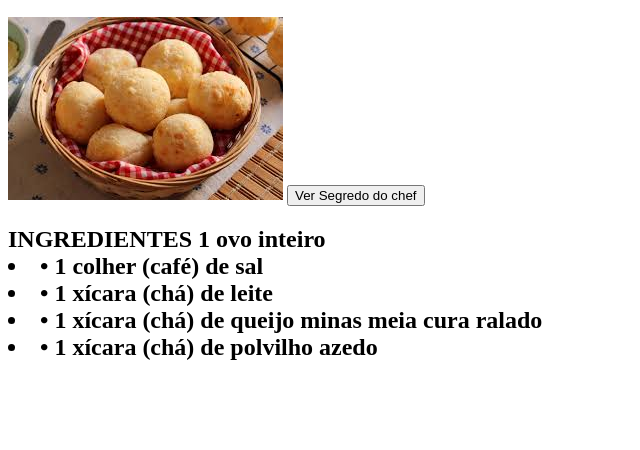
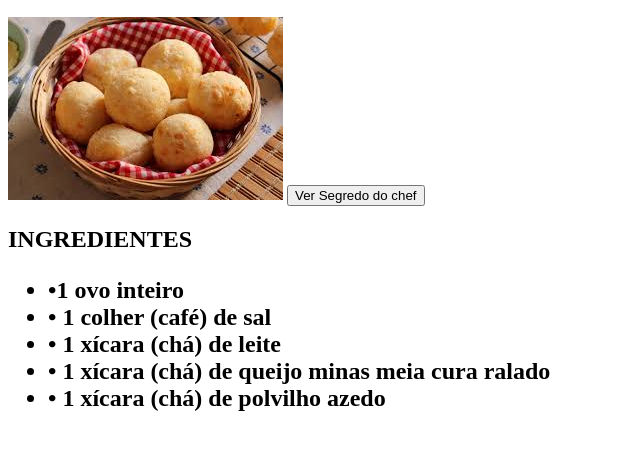
Before and after one commit to Paulohps2005/receitas-de-minas, a plain HTML site: page index.html in a window 1280 px wide. Shown: the part 110-560 px from the top of the page, without its empty margins (0-640 px from the left). Drawn offline with Linux system fonts and the light colour scheme.

Commit message:
feat: adiciona lista de ingredientes

```diff
--- a/index.html
+++ b/index.html
@@ -26,12 +26,15 @@
         </section>
         <section>
             <h2>INGREDIENTES
-                <li•>1 ovo inteiro</li>
+            <ul>
+                <li>•1 ovo inteiro</li>
                 <li>• 1 colher (café) de sal</li>
                 <li>• 1 xícara (chá) de leite</li>
                 <li>• 1 xícara (chá) de queijo minas meia cura ralado</li>
                 <li> • 1 xícara (chá) de polvilho azedo</li>
+            </ul>
             </h2>
+
 
         </section>
 
```
Lines whose indentation alone changed are shown as unchanged.
